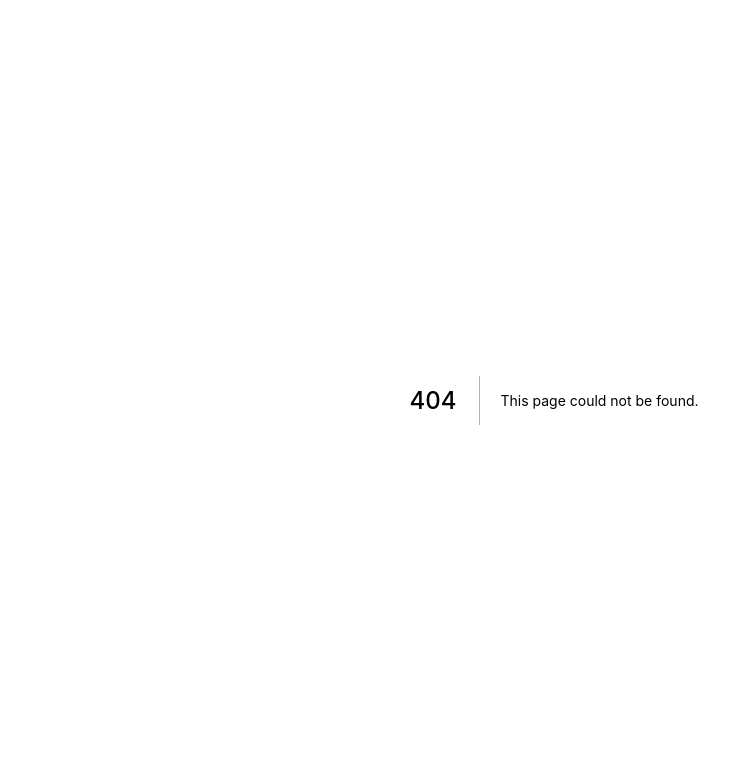
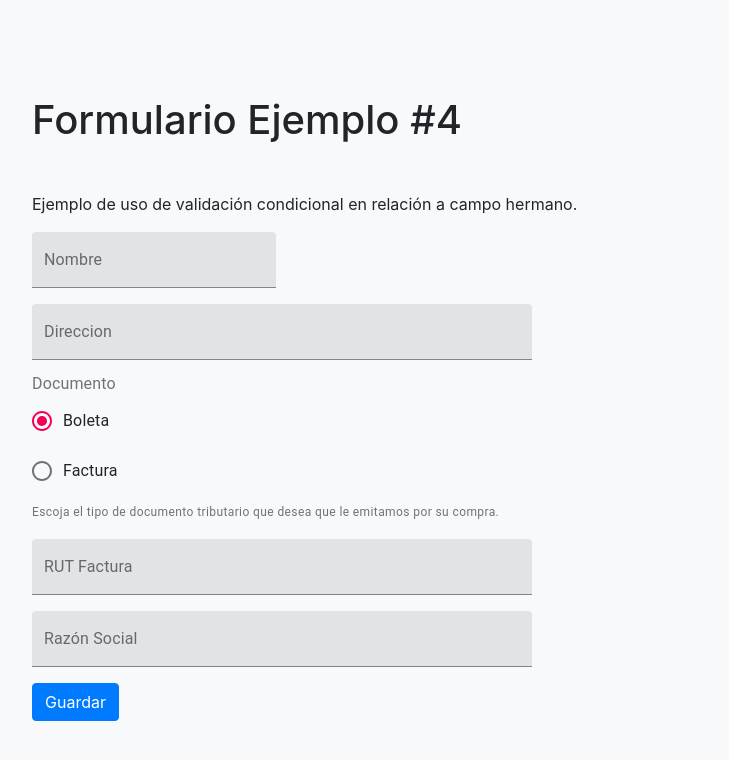
Before and after one commit to hcslearning/nextjs-formik-yup, a Next.js app: page /ejemplo/ejemplo4 in a window 1280 px wide. Before the commit this address had no page. Shown: the top 760 px of the page, without its empty margins (86-815 px from the left). Built offline with nearby package versions, Linux system fonts and the light colour scheme.

Commit message:
fix description examples. Add example #4 how use when() validation for conditional over sibling field

```diff
--- a/pages/ejemplo/ejemplo2.tsx
+++ b/pages/ejemplo/ejemplo2.tsx
@@ -8,7 +8,7 @@ import * as Yup from 'yup'
  * Ejemplo #2 Usando Material React, Formik y Yup
  *
 */
-export default function Ejemplo1Page(props){
+export default function Ejemplo2Page(props){
     const initialValues = {
         nombre: '',
         email: '',
--- a/pages/ejemplo/ejemplo3.tsx
+++ b/pages/ejemplo/ejemplo3.tsx
@@ -6,10 +6,10 @@ import { useState } from 'react'
 
 /**
  * https://formik.org/
- * Ejemplo #2 Usando Material React, Formik y Yup
+ * Ejemplo #3
  *
 */
-export default function Ejemplo1Page(props){
+export default function Ejemplo3Page(props){
     const initialValues = {
         nombre: '',
         email: '',
--- /dev/null
+++ b/pages/ejemplo/ejemplo4.tsx
@@ -0,0 +1,101 @@
+import {Formik, Form, Field, ErrorMessage} from 'formik'
+import {Button, FormControl, FormControlLabel, FormHelperText, FormLabel, Radio, RadioGroup, TextField} from '@material-ui/core'
+import {Autocomplete} from '@material-ui/lab'
+import * as Yup from 'yup'
+import { useState } from 'react'
+
+/**
+ * https://formik.org/
+ * Ejemplo #4 - Validación condicional (en referencia a campo hermano)
+ *
+*/
+export default function Ejemplo4Page(props){
+    const initialValues = {
+        nombre: '',
+        direccion: '',
+        documento: 'boleta',
+        factura_rut: '',
+        factura_razon_social: ''
+    }
+
+    const validationSchema = Yup.object({
+        nombre: Yup.string().min(5, "Debe colocar su nombre completo").max(20, "Su nombre excede el largo máximo permitido.").required("Requerido"),
+        direccion: Yup.string().required("La dirección es obligatoria").matches(/[a-zA-Z]{2,} [0-9]{2,}/, 'Debe especificar una dirección válida'),
+        documento: Yup.string(),
+        factura_rut: Yup.string()
+            .when('documento', {
+                is: 'factura',
+                then: Yup.string().required("El RUT de la factura es obligatorio")
+        }),
+        factura_razon_social: Yup.string()
+            .when('documento', {
+                is: 'factura',
+                then: Yup.string().required("La razón social es obligatoria")
+        }),
+    })
+
+    return (
+        <div className="container p-5 bg-light">
+            <h1 className="my-5">Formulario Ejemplo #4</h1>
+            <p>Ejemplo de uso de validación condicional en relación a campo hermano.</p>
+
+            <Formik
+                initialValues={ initialValues }
+                validationSchema={ validationSchema }
+                onSubmit={ (values) => console.log( JSON.stringify(values, null, 4) ) }
+            >
+                <Form>
+                    <div className="form-group">
+                        <Field name="nombre">
+                            {({field, form: {touched, errors}, meta}) => (
+                                <TextField label="Nombre" variant="filled" {...field} error={meta.touched && meta.error?true:false} helperText={meta.error} className="" />
+                            )}
+                        </Field>
+                    </div>
+
+                    <div className="form-group">
+                        <Field name="direccion">
+                            {({field, form: {touched, errors}, meta}) => (
+                                <TextField label="Direccion" variant="filled" {...field} error={meta.touched && meta.error?true:false} helperText={meta.error} className="" style={{width: '500px'}} />
+                            )}
+                        </Field>
+                    </div>
+
+                    <div className="form-group">
+                        <Field name="documento">
+                            {({field, form: {touched, errors}, meta}) => (
+                                <FormControl component="fieldset" error={meta.error}>
+                                    <FormLabel component="legend">Documento</FormLabel>
+                                    <RadioGroup aria-label="documento" name="documento" {...field}>
+                                        <FormControlLabel value="boleta" control={<Radio />} label="Boleta" />
+                                        <FormControlLabel value="factura" control={<Radio />} label="Factura" />
+                                    </RadioGroup>
+                                    <FormHelperText>Escoja el tipo de documento tributario que desea que le emitamos por su compra.</FormHelperText>
+                              </FormControl>
+                            )}
+                        </Field>
+                    </div>
+
+                    <div className="form-group">
+                        <Field name="factura_rut">
+                            {({field, form: {touched, errors}, meta}) => (
+                                <TextField label="RUT Factura" variant="filled" {...field} error={meta.touched && meta.error?true:false} helperText={meta.error} className="" style={{width: '500px'}} />
+                            )}
+                        </Field>
+                    </div>
+
+                    <div className="form-group">
+                        <Field name="factura_razon_social">
+                            {({field, form: {touched, errors}, meta}) => (
+                                <TextField label="Razón Social" variant="filled" {...field} error={meta.touched && meta.error?true:false} helperText={meta.error} className="" style={{width: '500px'}} />
+                            )}
+                        </Field>
+                    </div>
+
+
+                    <button className="btn btn-primary" type="submit">Guardar</button>
+                </Form>
+            </Formik>
+        </div>
+    )
+}
--- a/pages/index.tsx
+++ b/pages/index.tsx
@@ -21,7 +21,9 @@ export default function Home() {
           </Link>
         </li>
         <li>
-          <a href="#">Ejemplo #4</a>
+          <Link href="/ejemplo/ejemplo4">
+            <a>Ejemplo #4: Formik, Yup y validación condicional de campos (referencia a otro campo)</a>
+          </Link>
         </li>
       </ul>
     </div>
```
